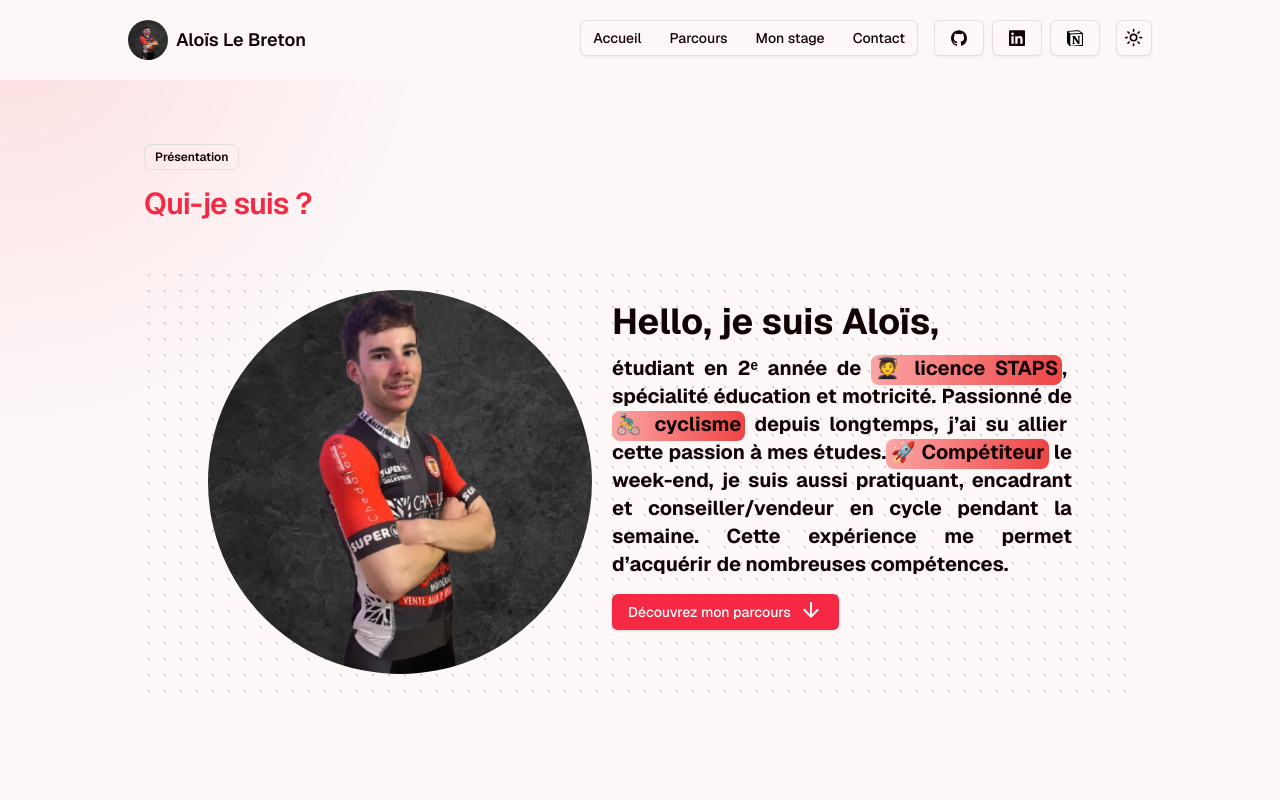
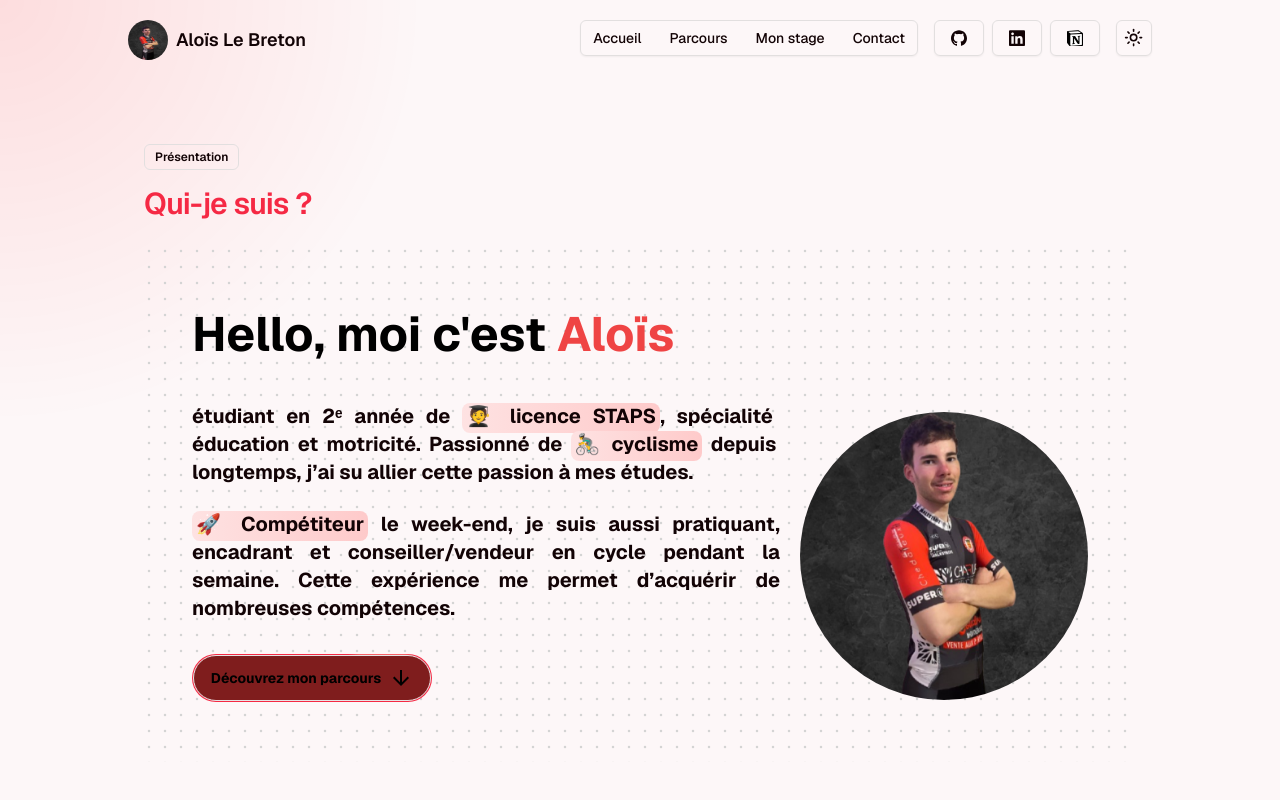
Before and after one commit to tanguyjulien56/vite-react, a Next.js app: page / in a window 1280 px wide. Shown: the top 800 px of the page. Built offline with nearby package versions, Linux system fonts and the light colour scheme; a web font is replaced by a local one.

Commit message:
update hero

```diff
--- a/src/components/Header.tsx
+++ b/src/components/Header.tsx
@@ -21,7 +21,7 @@ export default function Header() {
   const { setTheme } = useTheme();
 
   return (
-    <header className="fixed w-full bg-background top-0 right-0 left-0 p-5 z-50">
+    <header className="fixed w-full  top-0 right-0 left-0 p-5 z-50">
       <section className="flex gap-4 m-auto max-w-5xl">
         <div className="flex-[1] flex gap-2 items-center">
           <Avatar>
--- a/src/components/Hero.tsx
+++ b/src/components/Hero.tsx
@@ -1,9 +1,11 @@
 "use client";
 import { motion } from "framer-motion";
 import Section from "./Section";
-import { Button } from "./ui/button";
+
 import { HeroHighlight, Highlight } from "./ui/hero-highlight";
 import ArrowDown from "./ui/icon/ArrowDown";
+import { Button } from "./ui/moving-border";
+import { TypewriterEffectSmooth } from "./ui/typewriter-effect";
 
 const cardVariants = {
   hidden: { opacity: 0, y: 20 },
@@ -20,15 +22,31 @@ const scrollToSection = (sectionId: string) => {
     section.scrollIntoView({ behavior: "smooth", block: "start" });
   }
 };
+const words = [
+  {
+    text: "Hello,",
+  },
+  {
+    text: "moi",
+  },
+  {
+    text: "c'est",
+  },
+
+  {
+    text: "Aloïs",
+    className: "text-red-500 dark:text-red-500",
+  },
+];
 export default function Hero() {
   return (
-    <Section className="flex flex-col gap-5 items-start min-h-screen max-w-5xl">
+    <Section className="flex flex-col  items-start min-h-screen max-w-5xl">
       <h2 className="scroll-m-20 pb-2 text-3xl font-semibold tracking-tight first:mt-0 text-primary">
         Qui-je suis ?
       </h2>
 
-      <div className="flex max-md:flex-col-reverse gap-5 items-center w-full">
-        <div className="flex-[3] flex flex-col gap-5">
+      <div className="flex max-md:flex-col-reverse  items-center w-full">
+        <div className="flex-[3] flex flex-col gap-4">
           <motion.div
             initial="hidden"
             whileInView="visible"
@@ -38,6 +56,7 @@ export default function Hero() {
           ></motion.div>
 
           <HeroHighlight>
+            <TypewriterEffectSmooth words={words} />
             <motion.h1
               initial={{
                 opacity: 0,
@@ -50,28 +69,34 @@ export default function Hero() {
               transition={{
                 duration: 0.5,
                 ease: [0.4, 0.0, 0.2, 1],
+                delay: 1,
               }}
-              className=" flex flex-col md:flex-row gap-5 text-lg px-4 md:text-4xl lg:text-2xl font-bold max-w-4xl leading-relaxed lg:leading-snug text-center  "
+              className=" flex flex-col md:flex-row-reverse gap-5 font-bold max-w-4xl leading-relaxed lg:leading-snug text-center  "
             >
-              <div className=" m-auto min-w-96 flex justify-center items-center ">
+              <div className=" m-auto min-w-72 flex justify-center items-center ">
                 <img
-                  className="rounded-full h-96 w-96 object-cover"
+                  className="rounded-full h-72 w-72 object-cover"
                   src="profile-pic.jpeg"
                   alt="profil"
                 />
               </div>
-              <div className="text-justify text-xl ">
-                <p className="text-4xl py-3">Hello, je suis Aloïs,</p>
-                étudiant en 2ᵉ année de <Highlight> 🧑‍🎓 licence STAPS</Highlight>
-                , spécialité éducation et motricité. Passionné de{" "}
-                <Highlight>🚴‍♂️ cyclisme</Highlight> depuis longtemps, j’ai su
-                allier cette passion à mes études.
-                <Highlight>🚀 Compétiteur</Highlight> le week-end, je suis aussi
-                pratiquant, encadrant et conseiller/vendeur en cycle pendant la
-                semaine. Cette expérience me permet d’acquérir de nombreuses
-                compétences.
+              <div className="text-justify text-xl gap-5">
+                <p className="py-3">
+                  étudiant en 2ᵉ année de{" "}
+                  <Highlight> 🧑‍🎓 licence STAPS</Highlight>, spécialité éducation
+                  et motricité. Passionné de <Highlight>🚴‍♂️ cyclisme</Highlight>{" "}
+                  depuis longtemps, j’ai su allier cette passion à mes études.
+                </p>
+                <p className="py-3">
+                  <Highlight>🚀 Compétiteur</Highlight> le week-end, je suis
+                  aussi pratiquant, encadrant et conseiller/vendeur en cycle
+                  pendant la semaine. Cette expérience me permet d’acquérir de
+                  nombreuses compétences.
+                </p>
+
                 <Button
-                  className="flex justify-end items-end gap-2 mt-4  w-fit "
+                  borderRadius="1.75rem"
+                  className="flex gap-2 text-black bg-red-900 hover:bg-red-800 dark:text-white border-neutral-200 dark:border-slate-800"
                   onClick={() => scrollToSection("section2")}
                 >
                   Découvrez mon parcours
--- a/src/components/ui/hero-highlight.tsx
+++ b/src/components/ui/hero-highlight.tsx
@@ -41,7 +41,7 @@ export const HeroHighlight = ({
   return (
     <div
       className={cn(
-        "group relative flex w-full items-center justify-center py-5",
+        "group relative flex w-full h-auto  items-center justify-center py-10",
         containerClassName
       )}
       onMouseMove={handleMouseMove}
@@ -130,7 +130,7 @@ export const Highlight = ({
         display: "inline",
       }}
       className={cn(
-        `relative inline-block rounded-lg bg-gradient-to-r from-red-300 to-red-500 px-1 pb-1 dark:from-red-700 dark:to-red-900
+        `relative inline-block rounded-lg bg-gradient-to-r from-red-100 to-red-200 px-1 pb-1 dark:from-red-700 dark:to-red-900
 `,
         className
       )}
--- /dev/null
+++ b/src/components/ui/moving-border.tsx
@@ -0,0 +1,138 @@
+"use client";
+import { cn } from "@/lib/utils";
+import {
+  motion,
+  useAnimationFrame,
+  useMotionTemplate,
+  useMotionValue,
+  useTransform,
+} from "motion/react";
+import React, { useRef } from "react";
+
+export function Button({
+  borderRadius = "1.75rem",
+  children,
+  as: Component = "button",
+  containerClassName,
+  borderClassName,
+  duration,
+  className,
+  ...otherProps
+}: {
+  borderRadius?: string;
+  children: React.ReactNode;
+  as?: any;
+  containerClassName?: string;
+  borderClassName?: string;
+  duration?: number;
+  className?: string;
+  [key: string]: any;
+}) {
+  return (
+    <Component
+      className={cn(
+        "relative h-12 w-60 overflow-hidden bg-primary p-[1px] text-xl my-5",
+        containerClassName
+      )}
+      style={{
+        borderRadius: borderRadius,
+      }}
+      {...otherProps}
+    >
+      <div
+        className="absolute inset-0"
+        style={{ borderRadius: `calc(${borderRadius} * 0.96)` }}
+      >
+        <MovingBorder duration={duration} rx="30%" ry="30%">
+          <div
+            className={cn(
+              "h-20 w-20 bg-[radial-gradient(#f87171_40%,transparent_60%)] opacity-[0.8]",
+              borderClassName
+            )}
+          />
+        </MovingBorder>
+      </div>
+
+      <div
+        className={cn(
+          "relative flex h-full w-full items-center justify-center border border-slate-800 bg-slate-900/[0.8] text-sm text-white antialiased backdrop-blur-xl",
+          className
+        )}
+        style={{
+          borderRadius: `calc(${borderRadius} * 0.96)`,
+        }}
+      >
+        {children}
+      </div>
+    </Component>
+  );
+}
+
+export const MovingBorder = ({
+  children,
+  duration = 3000,
+  rx,
+  ry,
+  ...otherProps
+}: {
+  children: React.ReactNode;
+  duration?: number;
+  rx?: string;
+  ry?: string;
+  [key: string]: any;
+}) => {
+  const pathRef = useRef<any>();
+  const progress = useMotionValue<number>(0);
+
+  useAnimationFrame((time) => {
+    const length = pathRef.current?.getTotalLength();
+    if (length) {
+      const pxPerMillisecond = length / duration;
+      progress.set((time * pxPerMillisecond) % length);
+    }
+  });
+
+  const x = useTransform(
+    progress,
+    (val) => pathRef.current?.getPointAtLength(val).x
+  );
+  const y = useTransform(
+    progress,
+    (val) => pathRef.current?.getPointAtLength(val).y
+  );
+
+  const transform = useMotionTemplate`translateX(${x}px) translateY(${y}px) translateX(-50%) translateY(-50%)`;
+
+  return (
+    <>
+      <svg
+        xmlns="http://www.w3.org/2000/svg"
+        preserveAspectRatio="none"
+        className="absolute h-full w-full"
+        width="100%"
+        height="100%"
+        {...otherProps}
+      >
+        <rect
+          fill="none"
+          width="100%"
+          height="100%"
+          rx={rx}
+          ry={ry}
+          ref={pathRef}
+        />
+      </svg>
+      <motion.div
+        style={{
+          position: "absolute",
+          top: 0,
+          left: 0,
+          display: "inline-block",
+          transform,
+        }}
+      >
+        {children}
+      </motion.div>
+    </>
+  );
+};
--- /dev/null
+++ b/src/components/ui/typewriter-effect.tsx
@@ -0,0 +1,187 @@
+"use client";
+
+import { cn } from "@/lib/utils";
+import { motion, stagger, useAnimate, useInView } from "motion/react";
+import { useEffect } from "react";
+
+export const TypewriterEffect = ({
+  words,
+  className,
+  cursorClassName,
+}: {
+  words: {
+    text: string;
+    className?: string;
+  }[];
+  className?: string;
+  cursorClassName?: string;
+}) => {
+  // split text inside of words into array of characters
+  const wordsArray = words.map((word) => {
+    return {
+      ...word,
+      text: word.text.split(""),
+    };
+  });
+
+  const [scope, animate] = useAnimate();
+  const isInView = useInView(scope);
+  useEffect(() => {
+    if (isInView) {
+      animate(
+        "span",
+        {
+          display: "inline-block",
+          opacity: 1,
+          width: "fit-content",
+        },
+        {
+          duration: 0.3,
+          delay: stagger(0.1),
+          ease: "easeInOut",
+        }
+      );
+    }
+  }, [isInView]);
+
+  const renderWords = () => {
+    return (
+      <motion.div ref={scope} className="inline">
+        {wordsArray.map((word, idx) => {
+          return (
+            <div key={`word-${idx}`} className="inline-block">
+              {word.text.map((char, index) => (
+                <motion.span
+                  initial={{}}
+                  key={`char-${index}`}
+                  className={cn(
+                    `dark:text-white text-black opacity-0 hidden`,
+                    word.className
+                  )}
+                >
+                  {char}
+                </motion.span>
+              ))}
+              &nbsp;
+            </div>
+          );
+        })}
+      </motion.div>
+    );
+  };
+  return (
+    <div
+      className={cn(
+        "text-base sm:text-xl md:text-3xl lg:text-5xl font-bold text-center",
+        className
+      )}
+    >
+      {renderWords()}
+      <motion.span
+        initial={{
+          opacity: 0,
+        }}
+        animate={{
+          opacity: 1,
+        }}
+        transition={{
+          duration: 0.3,
+          repeat: Infinity,
+          repeatType: "reverse",
+        }}
+        className={cn(
+          "inline-block rounded-sm w-[4px] h-4 md:h-6 lg:h-10 bg-currentColor",
+          cursorClassName
+        )}
+      ></motion.span>
+    </div>
+  );
+};
+
+export const TypewriterEffectSmooth = ({
+  words,
+  className,
+  cursorClassName,
+}: {
+  words: {
+    text: string;
+    className?: string;
+  }[];
+  className?: string;
+  cursorClassName?: string;
+}) => {
+  // split text inside of words into array of characters
+  const wordsArray = words.map((word) => {
+    return {
+      ...word,
+      text: word.text.split(""),
+    };
+  });
+  const renderWords = () => {
+    return (
+      <div>
+        {wordsArray.map((word, idx) => {
+          return (
+            <div key={`word-${idx}`} className="inline-block">
+              {word.text.map((char, index) => (
+                <span
+                  key={`char-${index}`}
+                  className={cn(`dark:text-white text-black `, word.className)}
+                >
+                  {char}
+                </span>
+              ))}
+              &nbsp;
+            </div>
+          );
+        })}
+      </div>
+    );
+  };
+
+  return (
+    <div className={cn("flex space-x-1 my-6", className)}>
+      <motion.div
+        className="overflow-hidden pb-2"
+        initial={{
+          width: "0%",
+        }}
+        whileInView={{
+          width: "fit-content",
+        }}
+        transition={{
+          duration: 1,
+          ease: "linear",
+          delay: 0.1,
+        }}
+      >
+        <div
+          className="text-xs sm:text-base md:text-xl lg:text:3xl xl:text-5xl font-bold"
+          style={{
+            whiteSpace: "nowrap",
+          }}
+        >
+          {renderWords()}{" "}
+        </div>{" "}
+      </motion.div>
+      <motion.span
+        initial={{
+          opacity: 0,
+        }}
+        animate={{
+          opacity: 1,
+        }}
+        transition={{
+          duration: 0.8,
+
+          repeat: Infinity,
+          repeatType: "reverse",
+        }}
+        className={cn(
+          "block rounded-sm w-[4px]  h-4 sm:h-6 xl:h-12 bg-currentColor",
+          cursorClassName
+        )}
+      ></motion.span>
+    </div>
+  );
+};
```
Also changed, not shown: public/velolive.jpeg (renamed from public/original-E099BB68-537D-4B90-93E1-EE7276366D9E.jpeg).
